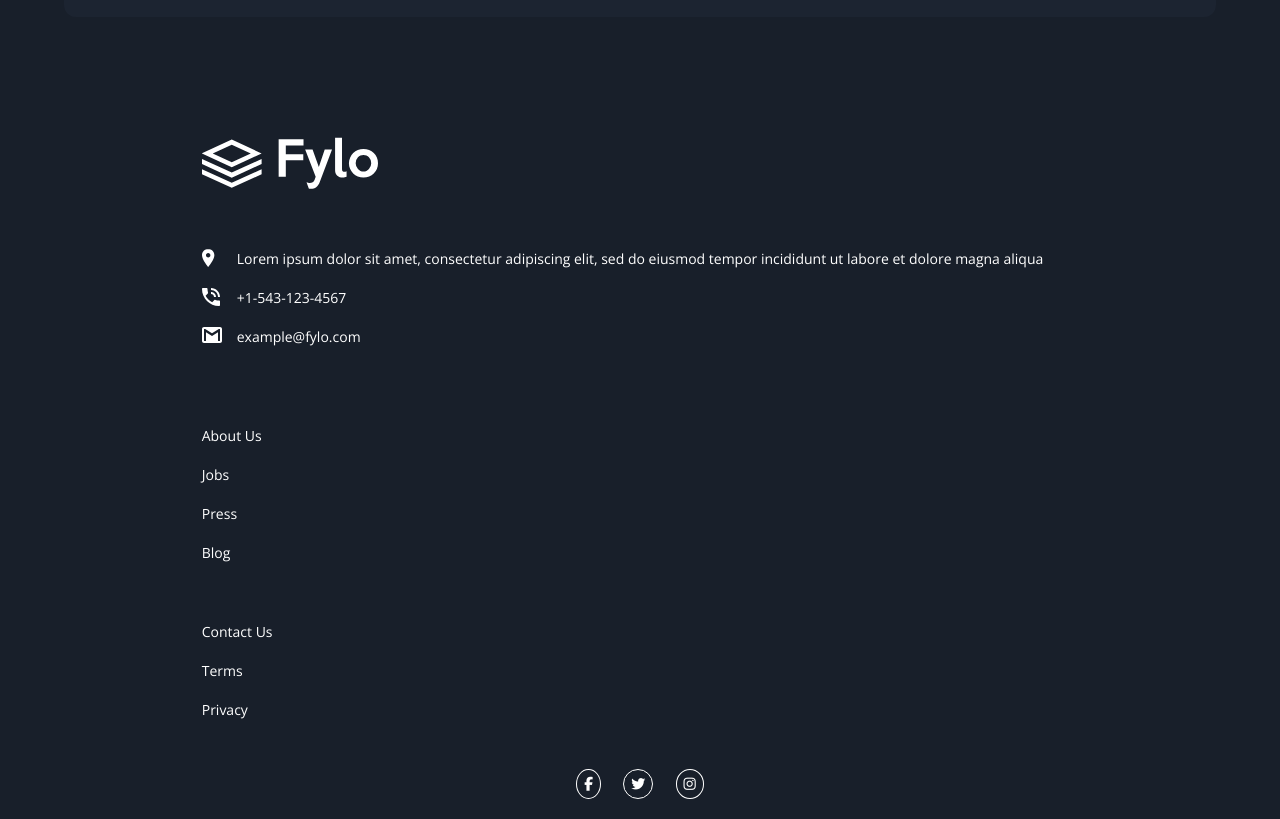
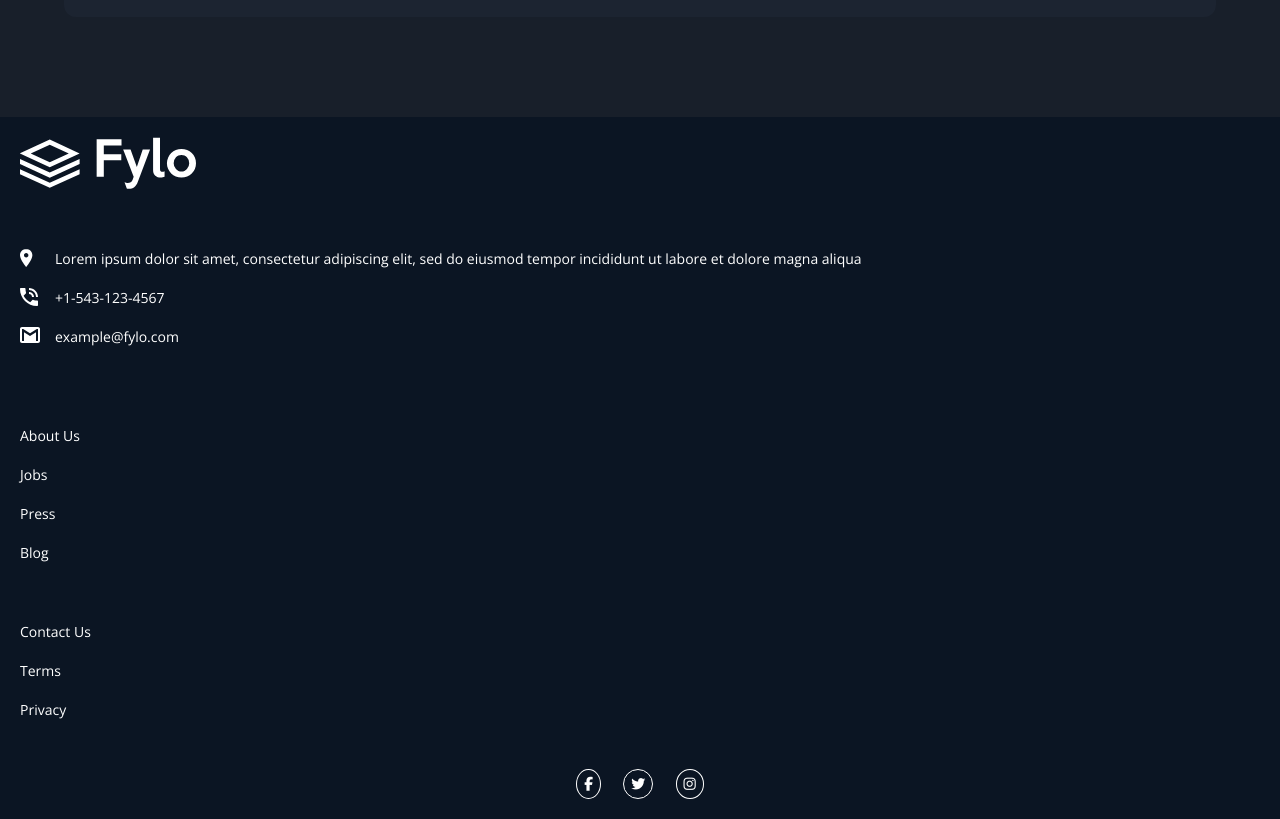
Before and after one commit to sheriallisdev/fylo-landing-page-dark, a website: page index.html in a window 1280 px wide. Shown: the part 4710-5529 px from the top of the page. Drawn offline with nearby package versions, Linux system fonts and the light colour scheme; files that its build step writes are made by us from their sources.

Commit message:
Change background color footer

```diff
--- a/src/scss/styles.scss
+++ b/src/scss/styles.scss
@@ -306,6 +306,9 @@ button {
 // Footer Styling
 
 .site-footer {
+  background-color: $footer-bg;
+  width: 100%;
+
   .container {
     align-items: flex-start;
   }
```
